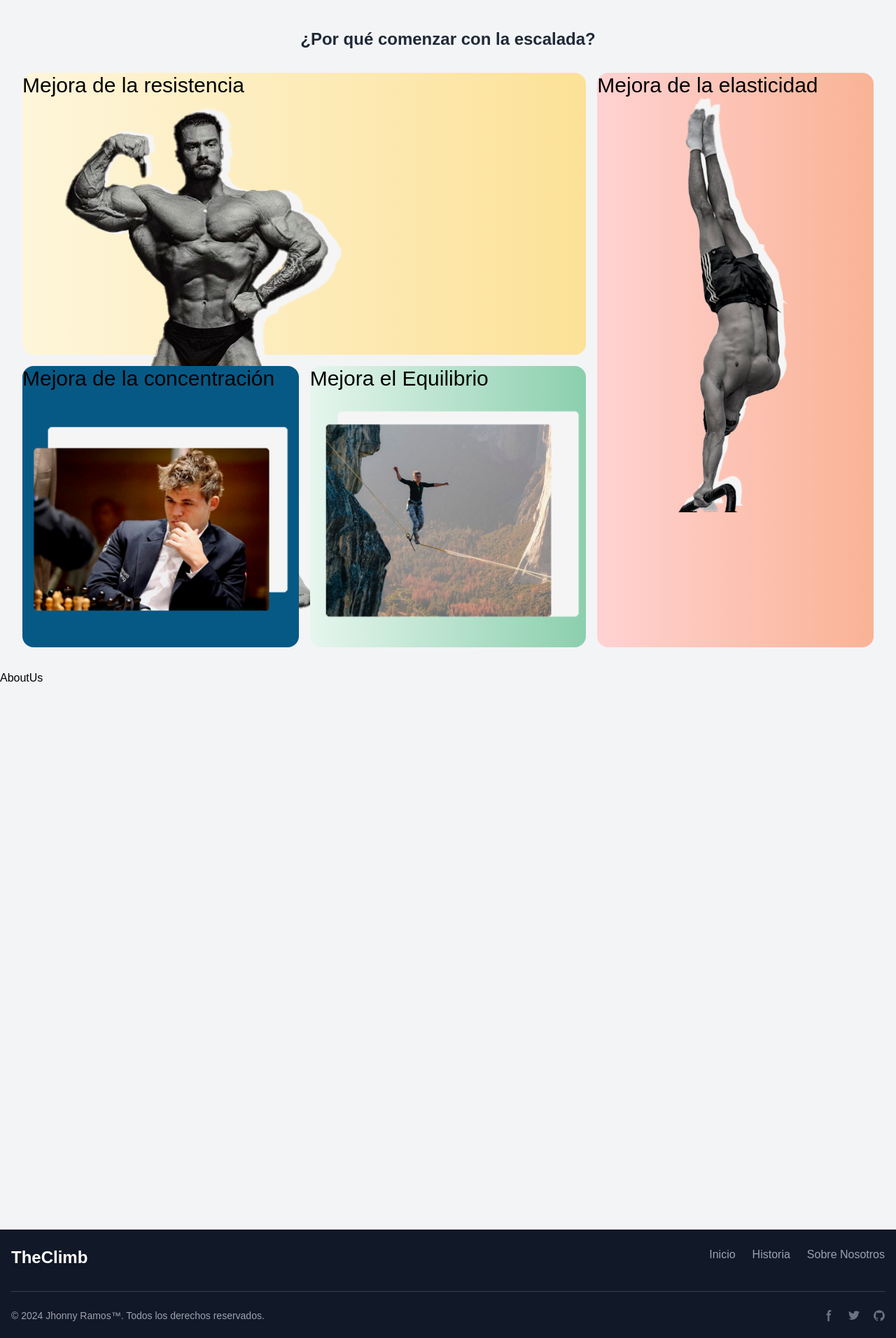
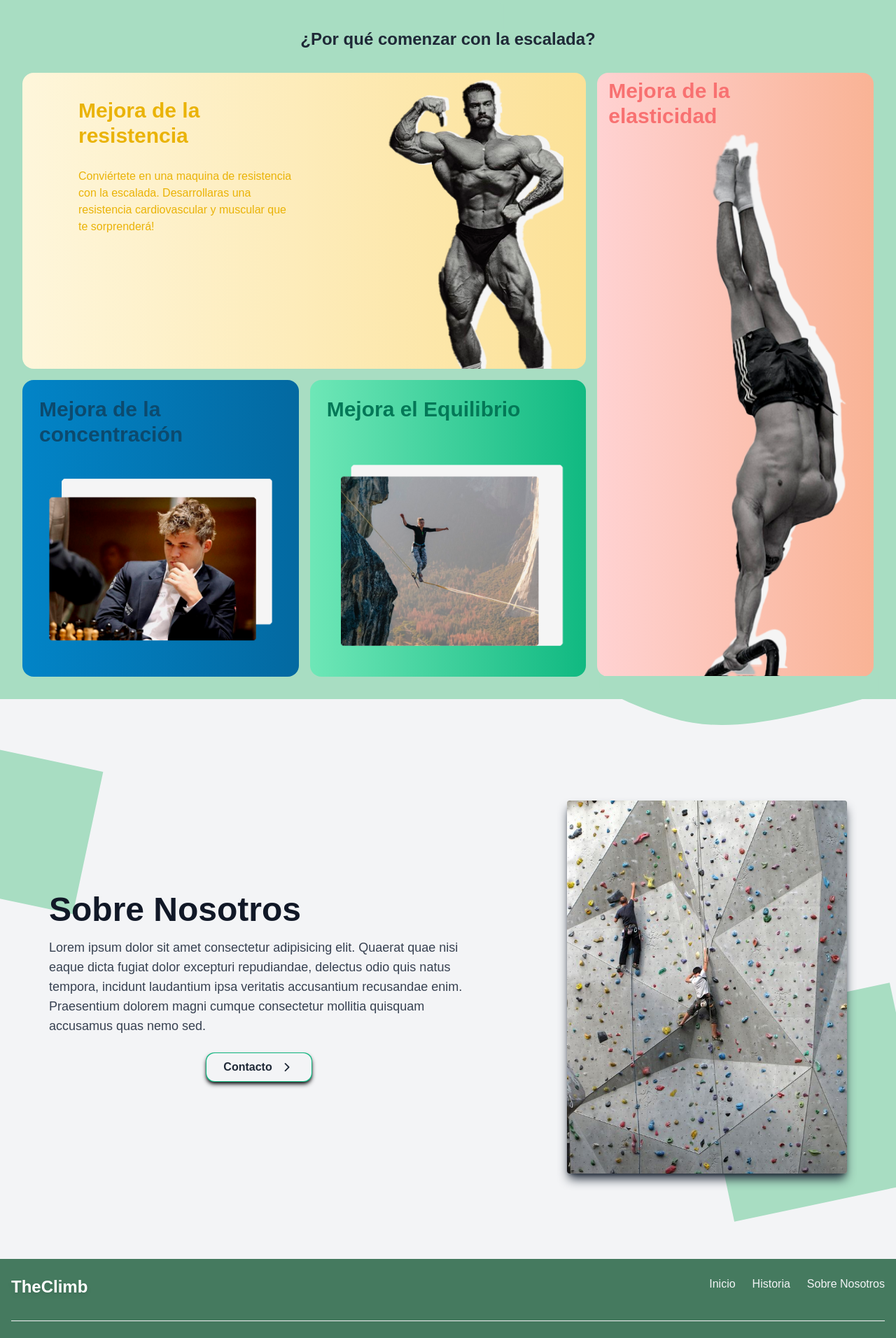
Before and after one commit to JhonnyRamos04/WebClambingReact, a React (Vite) app: page / in a window 1280 px wide. Shown: the part 1440-3352 px from the top of the page at 70% size. Built offline with nearby package versions, Linux system fonts and the light colour scheme; a web font is replaced by a local one.

Commit message:
complete bento grid and update About us

```diff
--- a/src/components/AboutUs.jsx
+++ b/src/components/AboutUs.jsx
@@ -1,7 +1,29 @@
+import { HeroLink } from "./ui/HeroLink"
 
 
 export const AboutUs = () => {
     return (
-        <div className="h-[800px] bg-gray-100">AboutUs</div>
+        <section className='relative bg-gray-100 flex items-center justify-center h-[800px] overflow-hidden'>
+            <div className="size-52 bg-[#a8ddc2] absolute rotate-12 -left-20 top-20" aria-hidden></div>
+            <div className="size-72 bg-[#a8ddc2] absolute -rotate-12 -right-6 bottom-20" aria-hidden></div>
+            <div className='flex flex-row items-center justify-around w-full mt-6'>
+                <div className='max-w-[600px] p-4 sm:p-0 z-0'>
+                    <h2
+                        className='text-3xl md:text-5xl font-semibold text-gray-900 mb-4 mt-8 sm:mt-0'
+                    >
+                        Sobre Nosotros
+                    </h2>
+                    <p className='text-lg text-gray-700 mb-6 text-pretty'>
+                        Lorem ipsum dolor sit amet consectetur adipisicing elit.
+                        Quaerat quae nisi eaque dicta fugiat dolor excepturi repudiandae,
+                        delectus odio quis natus tempora, incidunt laudantium ipsa veritatis accusantium recusandae enim.
+                        Praesentium dolorem magni cumque consectetur mollitia quisquam accusamus quas nemo sed.
+                    </p>
+                    <HeroLink>Contacto</HeroLink>
+                </div>
+                <img src="/HeroClimb2.jpg" alt="Climb" className="z-10 w-[400px] rounded shadow-lg shadow-gray-800" />
+
+            </div>
+        </section>
     )
 }
--- a/src/components/Footer.jsx
+++ b/src/components/Footer.jsx
@@ -2,7 +2,7 @@ import { MountainIcon } from "./icons/MountainIcon"
 
 export const Footer = () => {
     return (
-        <footer className='bg-gray-900'>
+        <footer className='bg-[#457A5F]'>
             <div className='mx-auto w-full max-w-screen-xl p-4 py-6 lg:py-8'>
                 <div className='md:flex md:justify-between'>
                     <div className='mb-6 md:mb-0'>
@@ -14,7 +14,7 @@ export const Footer = () => {
                     </div>
                     <div>
                         <div>
-                            <ul className='text-gray-400 font-medium flex flex-wrap gap-x-6'>
+                            <ul className='text-gray-100 font-medium flex flex-wrap gap-x-6'>
                                 <li className='mb-4'>
                                     <a href='#' className='hover:underline'>Inicio</a>
                                 </li>
@@ -28,14 +28,14 @@ export const Footer = () => {
                         </div>
                     </div>
                 </div>
-                <hr className='my-6 sm:mx-auto border-gray-700 lg:my-8' />
+                <hr className='my-6 sm:mx-auto border-gray-100 lg:my-8' />
                 <div className='sm:flex sm:items-center sm:justify-between'>
-                    <span className='text-sm sm:text-center text-gray-400'
+                    <span className='text-sm sm:text-center text-gray-100'
                     >© 2024 <a href='#' className='hover:underline'>Jhonny Ramos™</a>. Todos
                         los derechos reservados.
                     </span>
                     <div className='flex mt-4 sm:justify-center sm:mt-0'>
-                        <a href='#' className='text-gray-500 hover:text-white'>
+                        <a href='#' className='text-gray-100 hover:text-white'>
                             <svg
                                 className='w-4 h-4'
                                 aria-hidden='true'
@@ -51,7 +51,7 @@ export const Footer = () => {
                             <span className='sr-only'>Facebook page</span>
                         </a>
 
-                        <a href='#' className='text-gray-500 hover:text-white ms-5'>
+                        <a href='#' className='text-gray-100 hover:text-white ms-5'>
                             <svg
                                 className='w-4 h-4'
                                 aria-hidden='true'
@@ -66,7 +66,7 @@ export const Footer = () => {
                             </svg>
                             <span className='sr-only'>Twitter page</span>
                         </a>
-                        <a href='#' className='text-gray-500 hover:text-white ms-5'>
+                        <a href='#' className='text-gray-100 hover:text-white ms-5'>
                             <svg
                                 className='w-4 h-4'
                                 aria-hidden='true'
--- a/src/components/Hero.jsx
+++ b/src/components/Hero.jsx
@@ -4,7 +4,7 @@ import { Wave } from "./ui/Wave"
 export const Hero = ({ newRef }) => {
     return (
         <section className='flex' ref={newRef}>
-            <Wave className="rotate-90 h-auto w-full absolute bottom-[369px] xl:bottom-[581px] xl:-right-[146px] z-0  " aria-hidden="true" />
+            <Wave fill={"#457A5F"} className="rotate-90 h-auto w-full absolute bottom-[560px] -right-[144px] xl:bottom-[581px] xl:-right-[146px] z-0  " aria-hidden="true" />
             <div
                 className='bg-[#457A5F] md:h-[600px] xl:h-[640px]  flex flex-col px-20 py-4 items-center justify-center'
             >
--- a/src/components/WhyBento.jsx
+++ b/src/components/WhyBento.jsx
@@ -1,28 +1,41 @@
+import { Wave } from "./ui/Wave"
+
 export const WhyBento = () => {
 
     return (
         <section
-            className='bg-gray-100 flex flex-col justify-center items-center p-8 gap-y-8'
+            className='bg-[#a8ddc2] flex flex-col justify-center items-center p-8 gap-y-8 relative'
         >
+            <Wave className={"absolute -top-24 -left-20 z-0 w-[800px]"} fill={"#a8ddc2"} />
+            <Wave className={"absolute -bottom-14 right-6 z-10 w-[400px] rotate-180"} fill={"#a8ddc2"} />
             <h2 className='text-gray-800 text-2xl font-bold mt-12'>
                 ¿Por qué comenzar con la escalada?
             </h2>
             <div className='grid grid-cols-1 md:grid-cols-3 md:grid-rows-2 gap-4 md:p-0'>
-                <div className="rounded-2xl bg-gradient-to-r from-[#fef6db] to-[#fce197] text-ij-yellow md:aspect-[16/8] md:col-span-2 md:row-span-1 h-full">
-                    <span className="font-medium text-3xl text-left text-pretty tracking-separated pr-3 md:max-w-64">Mejora de la resistencia</span>
-                    <img src="/HeroResistance.png" alt="" />
-                </div >
-                <div className="rounded-2xl bg-gradient-to-r from-[#ffd2d2] to-[#f9b395] text-ij-red md:col-start-3 md:row-span-2 md:h-full">
-                    <span className="font-medium text-3xl text-left text-pretty tracking-separated pr-3 md:max-w-64">Mejora de la elasticidad</span>
-                    <img src="/HeroFlexibility.png" alt="" />
+                <div className="rounded-2xl px-8 bg-gradient-to-r from-[#fef6db] to-[#fce197] text-yellow-500 gap-x-8 md:aspect-[16/8] md:col-span-2 md:row-span-1 h-full flex justify-center w-full">
+                    <div className="flex flex-col py-8">
+                        <span className="py-1 px-12 font-bold text-3xl text-left text-pretty tracking-separated pr-3 md:max-w-72">Mejora de la resistencia</span>
+                        <p className="text-pretty py-6 px-12 font-normal">Conviértete en una maquina de resistencia con la escalada.
+                            Desarrollaras una resistencia cardiovascular y muscular que te sorprenderá! </p>
+                    </div>
+                    <div className="size-full overflow-hidden">
+                        <img className="object-cover object-left-bottom size-[120%]" src="/HeroResistance.png" alt="ResistanceImg" />
+                    </div >
                 </div>
-                <div className="rounded-2xl bg-sky-800 text-ij-blue md:row-span-1">
-                    <span className="font-medium text-3xl text-left text-pretty tracking-separated pr-3 md:max-w-64">Mejora de la concentración</span>
-                    <img src="/HeroFocus.png" alt="" />
+                <div className="rounded-2xl bg-gradient-to-r from-[#ffd2d2] to-[#f9b395] text-red-400 md:col-start-3 md:row-span-2 md:h-full flex flex-col">
+                    <span className="font-bold px-4 py-2 text-3xl text-left text-pretty tracking-separated pr-3 md:max-w-64">Mejora de la elasticidad</span>
+                    <div className="size-full">
+                        <img src="/HeroFlexibility.png" alt="FlexibilityImg" className="object-cover object-left-bottom  size-full " />
+                    </div>
+
                 </div>
-                <div className="rounded-2xl bg-gradient-to-r from-[#e6f6ee] to-[#8bcfad] text-ij-green md:row-span-1 md:h-full">
-                    <span className="font-medium text-3xl text-left text-pretty tracking-separated pr-3 md:max-w-64">Mejora el Equilibrio</span>
-                    <img src="/HeroBalance.png" alt="flexibility" />
+                <div className="rounded-2xl bg-gradient-to-r from-sky-600 to-sky-700 text-sky-900 md:row-span-1 p-6">
+                    <span className="font-bold text-3xl text-left text-pretty tracking-separated md:max-w-64">Mejora de la concentración</span>
+                    <img src="/HeroFocus.png" alt="FocusImg" />
+                </div>
+                <div className="rounded-2xl bg-gradient-to-r from-emerald-300 to-emerald-500 text-emerald-700 md:row-span-1 md:h-full p-6">
+                    <span className="font-bold text-3xl text-left text-pretty tracking-separated md:max-w-64">Mejora el Equilibrio</span>
+                    <img src="/HeroBalance.png" alt="Balance" className=" object-contain object-center h-full" />
                 </div>
             </div>
         </section >
--- a/src/components/ui/Wave.jsx
+++ b/src/components/ui/Wave.jsx
@@ -1,7 +1,7 @@
-export const Wave = ({ className }) => {
+export const Wave = ({ className, fill }) => {
     return (
         <>
-            <svg className={className} xmlns="http://www.w3.org/2000/svg" viewBox="0 0 1440 320"><path fill="#457A5F" fillOpacity="1" d="M0,224L80,202.7C160,181,320,139,480,106.7C640,75,800,53,960,80C1120,107,1280,181,1360,218.7L1440,256L1440,320L1360,320C1280,320,1120,320,960,320C800,320,640,320,480,320C320,320,160,320,80,320L0,320Z"></path></svg>
+            <svg className={className} xmlns="http://www.w3.org/2000/svg" viewBox="0 0 1440 320"><path fill={fill} fillOpacity="1" d="M0,224L80,202.7C160,181,320,139,480,106.7C640,75,800,53,960,80C1120,107,1280,181,1360,218.7L1440,256L1440,320L1360,320C1280,320,1120,320,960,320C800,320,640,320,480,320C320,320,160,320,80,320L0,320Z"></path></svg>
         </>
     )
 }
```
